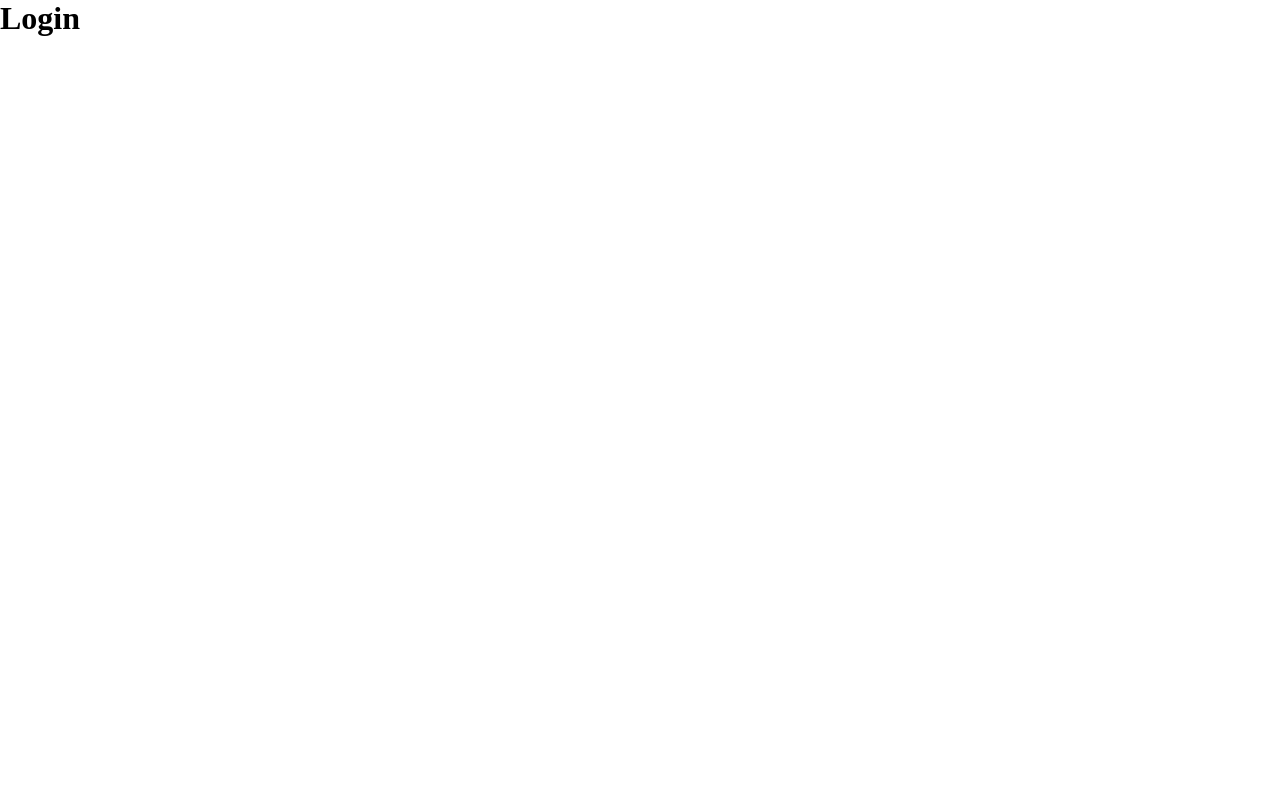
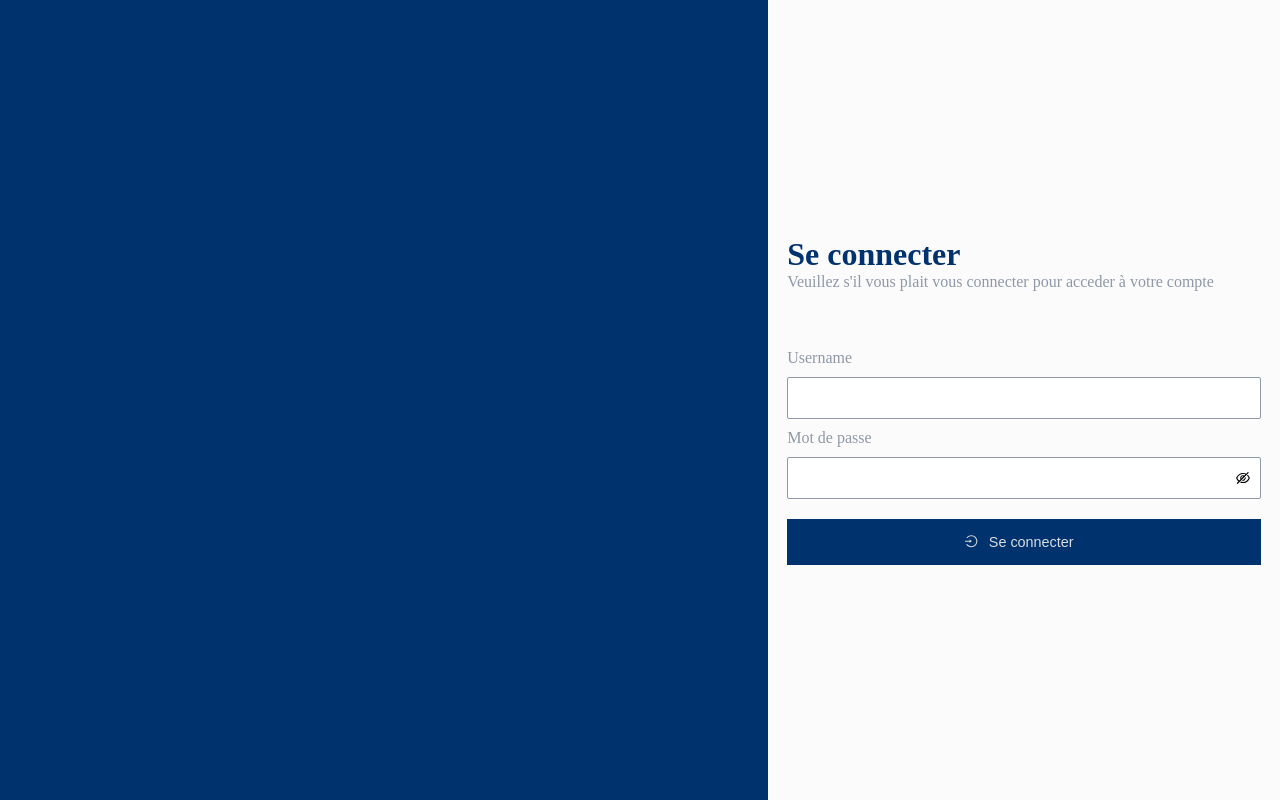
Before and after one commit to e-raka/School-management-system, a React (Create React App) app: page /sign-in in a window 1280 px wide. Built offline with nearby package versions, Linux system fonts and the light colour scheme.

Commit message:
[feature] : login page scripting

```diff
--- a/package.json
+++ b/package.json
@@ -8,8 +8,10 @@
     "@testing-library/user-event": "^12.1.10",
     "react": "^17.0.2",
     "react-dom": "^17.0.2",
+    "react-icons": "^4.3.1",
     "react-router-dom": "^6.2.2",
     "react-scripts": "4.0.3",
+    "styled-components": "^5.3.5",
     "web-vitals": "^1.0.1"
   },
   "scripts": {
--- /dev/null
+++ b/src/components/UI/Button.jsx
@@ -0,0 +1,30 @@
+import React from 'react'
+import styled from 'styled-components'
+import { themes } from '../../settings/themes_constants'
+
+const sizes = {
+  large: '100%',
+  normal: 'max-width',
+}
+
+const Button = ({ children, size = 'normal', icon = '' }) => {
+  return (
+    <ButtonStyle size={size}>
+      {icon}
+      {children}
+    </ButtonStyle>
+  )
+}
+
+const ButtonStyle = styled.button`
+  margin-top: 20px;
+  width: ${(props) => sizes[props.size]};
+  padding: 15px 20px;
+  border: none;
+  background-color: ${themes.colors.primary};
+  color: ${themes.colors.text};
+  font-size: 0.9rem;
+  cursor: pointer;
+`
+
+export default Button
--- a/src/pages/Sign/Inscription.jsx
+++ b/src/pages/Sign/Inscription.jsx
@@ -3,7 +3,7 @@ import React, { useEffect } from 'react'
 const Inscription = ({ title }) => {
   useEffect(() => {
     document.title = title
-  }, [])
+  }, [title])
   return <h1>Inscription</h1>
 }
 
--- a/src/pages/Sign/Login.jsx
+++ b/src/pages/Sign/Login.jsx
@@ -1,10 +1,166 @@
-import React, { useEffect } from 'react'
+import React, { useEffect, useState } from 'react'
+import styled from 'styled-components'
+import Button from '../../components/UI/Button'
+import {
+  AiOutlineLogin,
+  AiOutlineEyeInvisible,
+  AiOutlineEye,
+} from 'react-icons/ai'
+import { themes } from '../../settings/themes_constants'
 
 const Login = ({ title }) => {
   useEffect(() => {
     document.title = title
-  }, [])
-  return <h1>Login</h1>
+  }, [title])
+  return (
+    <Container>
+      <SideBanner />
+      <Content>
+        <Title>Se connecter</Title>
+        <Descript>
+          Veuillez s'il vous plait vous connecter pour acceder à votre compte
+        </Descript>
+        <LoginForm />
+      </Content>
+    </Container>
+  )
+}
+
+const LoginForm = () => {
+  const [type, setType] = useState('password')
+  const [username, setUsername] = useState({
+    value: '',
+    message: '',
+  })
+  const [password, setPassword] = useState({
+    value: '',
+    message: '',
+  })
+
+  useEffect(() => {
+    if (type === 'text') {
+      setTimeout(() => setType('password'), 3000)
+    }
+  }, [type])
+
+  const handleSignIn = (e) => {
+    e.preventDefault()
+    if (username.value === '') {
+      setUsername({ ...username, message: 'Ce champ est obligatoire' })
+      setTimeout(() => setUsername({ ...username, message: '' }), 3000)
+    }
+    if (password.value === '') {
+      setPassword({ ...password, message: 'Ce champ est obligatoire' })
+      setTimeout(() => setPassword({ ...password, message: '' }), 3000)
+    }
+
+    const credentials = { username: username.value, password: password.value }
+    console.log(credentials)
+  }
+
+  return (
+    <Form onSubmit={handleSignIn}>
+      <Label>Username</Label>
+      <Input
+        hasError={username.message !== ''}
+        id="email"
+        type="email"
+        onFocus={() => setUsername({ ...username, message: '' })}
+        onChange={(e) => setUsername({ ...username, value: e.target.value })}
+      />
+      <Message>{username.message}</Message>
+      <Label> Mot de passe</Label>
+      <PasswordWrapper>
+        <Icon>
+          {type === 'password' ? (
+            <AiOutlineEyeInvisible onClick={() => setType('text')} />
+          ) : (
+            <AiOutlineEye onClick={() => setType('password')} />
+          )}
+        </Icon>
+        <Input
+          hasError={password.message !== ''}
+          id="pwd"
+          type={type}
+          onFocus={() => setPassword({ ...password, message: '' })}
+          onChange={(e) => setPassword({ ...password, value: e.target.value })}
+        />
+        <Message>{password.message}</Message>
+      </PasswordWrapper>
+      <Button type="submit" size="large">
+        <div
+          style={{
+            display: 'flex',
+            alignItems: 'center',
+            justifyContent: 'center',
+          }}
+        >
+          <AiOutlineLogin />
+          <div style={{ margin: '0 10px' }}>Se connecter</div>
+        </div>
+      </Button>
+    </Form>
+  )
 }
 
 export default Login
+
+const Container = styled.div`
+  width: 100vw;
+  height: 100vh;
+  display: flex;
+  background-color: ${themes.colors.background};
+`
+
+const SideBanner = styled.div`
+  width: 60%;
+  height: 100vh;
+  background-color: ${themes.colors.primary};
+`
+const Content = styled.div`
+  width: 40%;
+  height: max-height;
+  margin: auto;
+  padding: 0 1.2rem;
+`
+const Title = styled.h1`
+  color: ${themes.colors.primary};
+  font-weight: 800;
+  font-size: 32px;
+`
+const Descript = styled.p`
+  color: ${themes.colors.text_dark};
+`
+
+const Form = styled.form`
+  margin-top: 3rem;
+`
+
+const Label = styled.label`
+  display: block;
+  color: ${themes.colors.text_dark};
+  padding: 10px 0;
+`
+
+const Input = styled.input`
+  width: 100%;
+  height: 40px;
+  outline: none;
+  padding: 20px;
+  border: 1px solid
+    ${(props) => (!props.hasError ? themes.colors.text_dark : 'red')};
+  border-radius: 2px;
+`
+const Message = styled.span`
+  color: red;
+`
+
+const PasswordWrapper = styled.div`
+  position: relative;
+`
+const Icon = styled.i`
+  position: absolute;
+  top: 13px;
+  right: 10px;
+  cursoir: pointer;
+`
--- /dev/null
+++ b/src/settings/themes_constants.js
@@ -0,0 +1,8 @@
+export const themes = {
+  colors: {
+    primary: 'rgb(0,50,109)',
+    text: 'rgb(217,220,225)',
+    text_dark: 'rgb(142,152,167)',
+    background: 'rgb(251,251,252)',
+  },
+}
```
Also changed, not shown: 1 other file (tests, documents, lock files or other folders).
